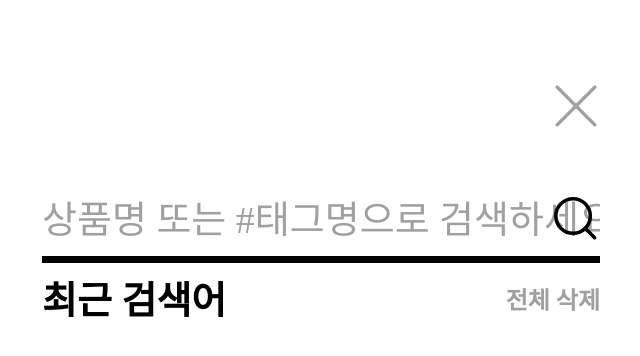
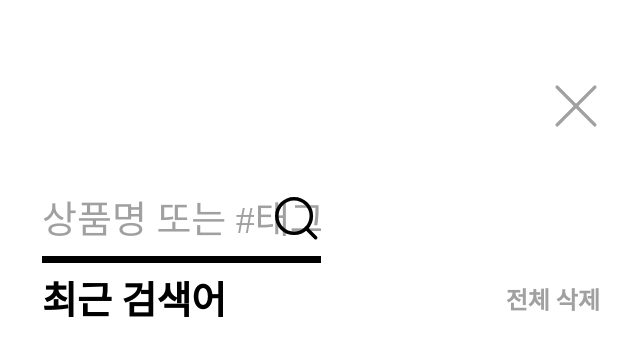
Before and after one commit to clapsheep/wardrobe, a Next.js app: page / in a window 1280 px wide. Both pictures are taken after a click on the button 1178 px from the left and 103 px from the top of the page. Shown: the top 356 px of the page, without its empty margins (598-1238 px from the left). Built offline with nearby package versions, Linux system fonts and the light colour scheme.

Commit message:
[chore] 컴포넌트 분리 #14

```diff
--- /dev/null
+++ b/src/components/molecules/RecentSearchKeyword.tsx
@@ -0,0 +1,39 @@
+"use client";
+import { Svg } from "@/components/atoms";
+
+interface TRecentSearchKeyword {
+  strageFn: { allClear: () => void; itemClear: (keyword: string) => void };
+  recentSearchList: string[];
+}
+export default function RecentSearchKeyword({
+  strageFn,
+  recentSearchList,
+}: TRecentSearchKeyword) {
+  return (
+    <>
+      <div className="flex w-full flex-col gap-[24px] py-3">
+        <div className="flex justify-between">
+          <h2 className="text-h-1-semibold mobile:text-h-3-semibold">
+            최근 검색어
+          </h2>
+          <button
+            onClick={strageFn.allClear}
+            className="text-h-4-semibold text-gray-400 mobile:text-h-5-semibold"
+          >
+            전체 삭제
+          </button>
+        </div>
+        <ul className="flex flex-col gap-[24px] text-h-4-regular text-gray-600 mobile:text-h-5-regular">
+          {recentSearchList?.map((keyword: string) => (
+            <li className="flex justify-between" key={keyword}>
+              {keyword}
+              <button onClick={() => strageFn["itemClear"](keyword)}>
+                <Svg id="cancel" size={24} color={"A0A0A0"} />
+              </button>
+            </li>
+          ))}
+        </ul>
+      </div>
+    </>
+  );
+}
--- a/src/components/molecules/SearchModal.tsx
+++ b/src/components/molecules/SearchModal.tsx
@@ -1,7 +1,19 @@
 "use client";
+import { useState, useEffect } from "react";
 import { SearchInput, Svg } from "@/components/atoms";
-import { useState, useEffect } from "react";
-function RecentSearchKeyword() {
+import { RecentSearchKeyword } from "@/components/molecules";
+
+interface TSearchModal {
+  className?: string;
+  open: boolean;
+  closeFn: () => void;
+}
+
+export default function SearchModal({
+  closeFn,
+  className,
+  open,
+}: TSearchModal) {
   const [recentSearchList, setRecentSearchList] = useState<string[]>([]);
   // 전체, 아이템 삭제 함수
   const handleStorage = {
@@ -15,6 +27,7 @@ function RecentSearchKeyword() {
       localStorage.setItem("searchKeyword", JSON.stringify(updatedList));
     },
   };
+
   useEffect(() => {
     try {
       const searchLists = localStorage.getItem("searchKeyword");
@@ -23,57 +36,24 @@ function RecentSearchKeyword() {
       setRecentSearchList([]);
     }
   }, []);
-
-  return (
-    <>
-      <SearchInput setList={setRecentSearchList} />
-      <div className="flex w-[50%] flex-col gap-[24px] py-3 mobile:w-full">
-        <div className="flex justify-between">
-          <h2 className="text-h-1-semibold mobile:text-h-3-semibold">
-            최근 검색어
-          </h2>
-          <button
-            onClick={handleStorage.allClear}
-            className="text-h-4-semibold text-gray-400 mobile:text-h-5-semibold"
-          >
-            전체 삭제
-          </button>
-        </div>
-        <ul className="flex flex-col gap-[24px] text-h-4-regular text-gray-600 mobile:text-h-5-regular">
-          {recentSearchList?.map((keyword) => (
-            <li className="flex justify-between" key={keyword}>
-              {keyword}
-              <button onClick={() => handleStorage["itemClear"](keyword)}>
-                <Svg id="cancel" size={24} color={"A0A0A0"} />
-              </button>
-            </li>
-          ))}
-        </ul>
-      </div>
-    </>
-  );
-}
-
-interface TSearchModal {
-  className?: string;
-  open: boolean;
-  closeFn: () => void;
-}
-
-export default function SearchModal({
-  closeFn,
-  className,
-  open,
-}: TSearchModal) {
   return (
     <dialog
-      className={`bg-none fixed inset-0 z-10 flex h-svh w-full flex-col items-end bg-opacity-50 p-[82px] font-sans mobile:p-4 ${className}`}
+      className={`bg-none fixed inset-0 z-10 flex h-svh w-full flex-col items-end bg-opacity-50 p-[82px] font-sans mobile:p-10 ${className}`}
       open={open}
     >
-      <button onClick={closeFn} className="pb-[53px]">
+      <button onClick={closeFn} className="pb-[53px] mobile:hidden">
         <Svg id="cancel" size={48} color={"A0A0A0"} />
       </button>
-      <RecentSearchKeyword />
+      <button onClick={closeFn} className="hidden pb-[53px] mobile:block">
+        <Svg id="cancel" size={28} color={"A0A0A0"} />
+      </button>
+      <div className="min-w-[50%] mobile:w-full">
+        <SearchInput setList={setRecentSearchList} />
+        <RecentSearchKeyword
+          strageFn={handleStorage}
+          recentSearchList={recentSearchList}
+        />
+      </div>
     </dialog>
   );
 }
--- a/src/components/molecules/index.ts
+++ b/src/components/molecules/index.ts
@@ -4,3 +4,4 @@ export { default as SearchModal } from "./SearchModal";
 export { default as MobileHeader } from "./MobileHeader";
 export { default as DesktopHeader } from "./DesktopHeader";
 export { default as MobileHamburger } from "./MobileHamburger";
+export { default as RecentSearchKeyword } from "./RecentSearchKeyword";
```
